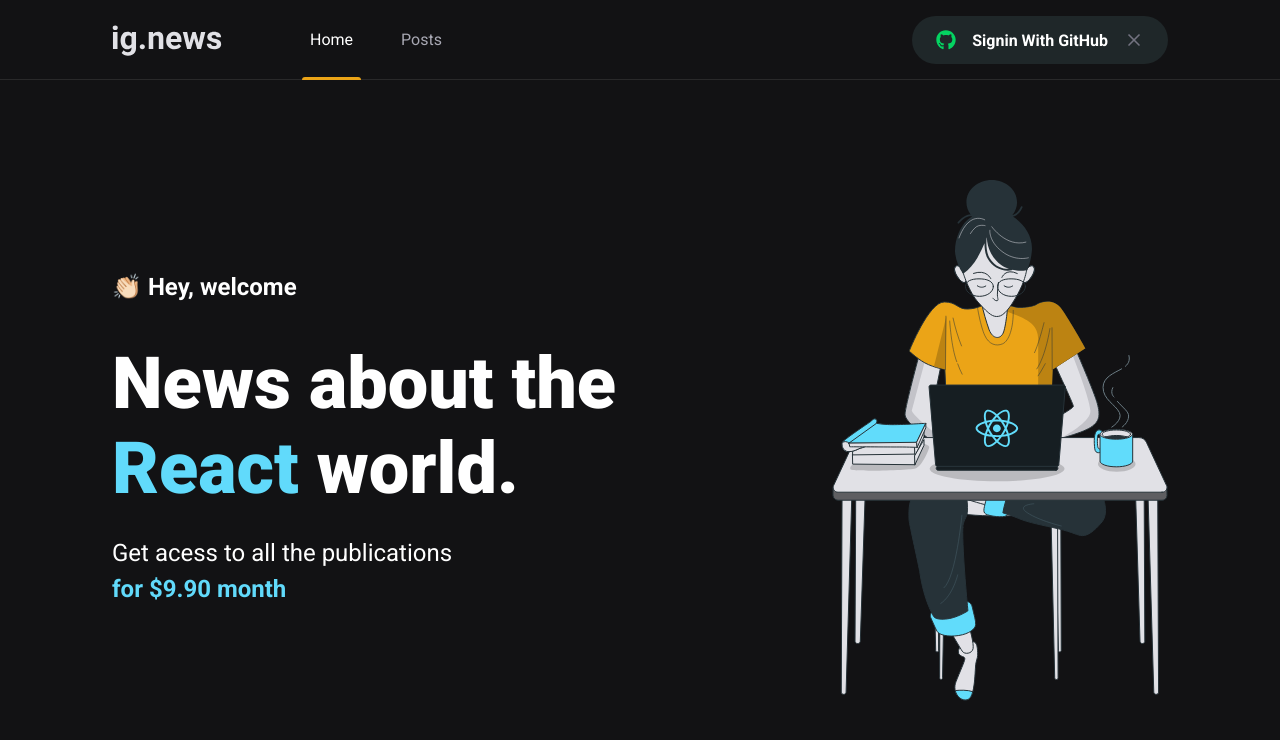
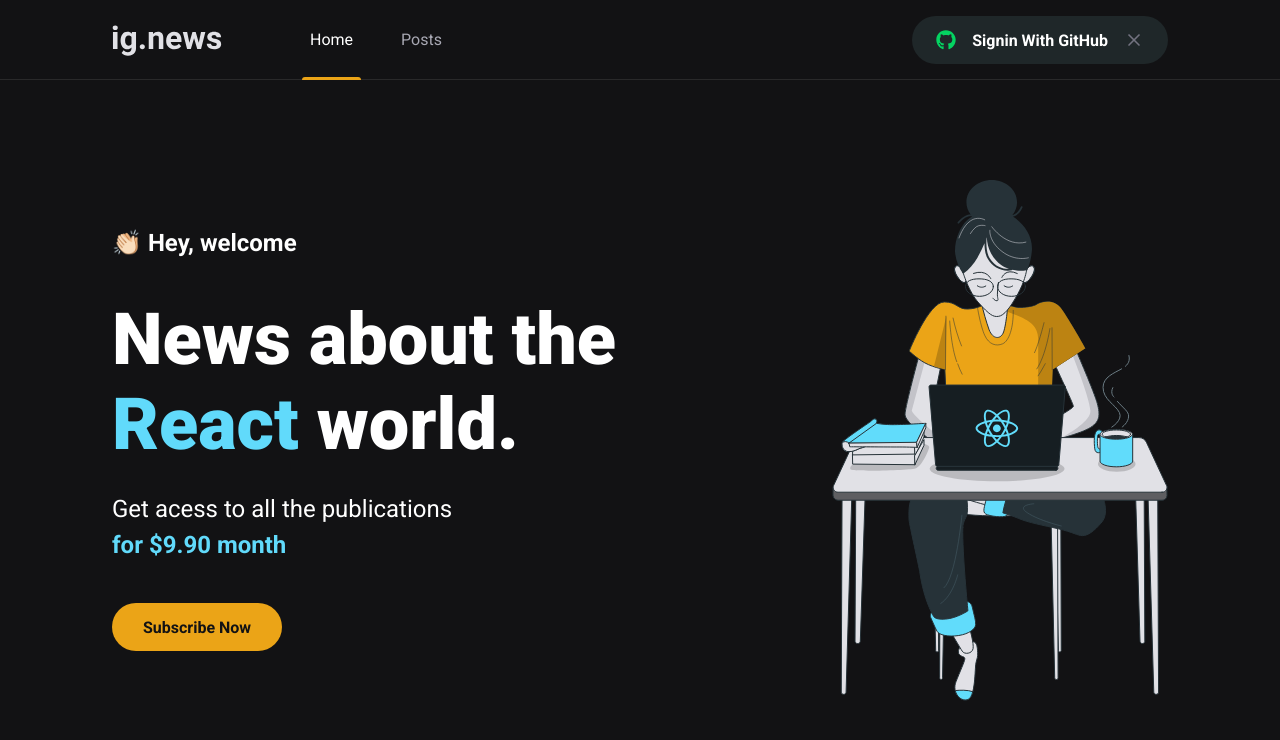
Before and after one commit to Stealty/ignews, a Next.js app: page / in a window 1280 px wide. Shown: the top 740 px of the page. Built offline with nearby package versions, Linux system fonts and the light colour scheme.

Commit message:
Component: SubscribeButton

```diff
--- /dev/null
+++ b/src/components/SubscribeButton/index.tsx
@@ -0,0 +1,9 @@
+import styles from "./styles.module.scss";
+
+export function SubscribeButton() {
+  return (
+    <button type="button" className={styles.SubscribeButton}>
+      Subscribe Now
+    </button>
+  );
+}
--- /dev/null
+++ b/src/components/SubscribeButton/styles.module.scss
@@ -0,0 +1,19 @@
+.SubscribeButton {
+  height: 3rem;
+  width: 170px;
+  border: 0;
+  border-radius: 2rem;
+  background: var(--yellow-500);
+  color: var(--gray-900);
+  font-weight: bold;
+
+  display: flex;
+  align-items: center;
+  justify-content: center;
+
+  transition: filter 0.2s;
+
+  &:hover {
+    filter: brightness(0.8);
+  }
+}
--- a/src/pages/home.module.scss
+++ b/src/pages/home.module.scss
@@ -33,10 +33,13 @@
     font-size: 1.5rem;
     line-height: 2.25rem;
     margin-top: 1.5rem;
-
     span {
       color: var(--cyan-500);
       font-weight: bold;
     }
   }
+
+  button {
+    margin-top: 2.5rem;
+  }
 }
--- a/src/pages/index.tsx
+++ b/src/pages/index.tsx
@@ -1,4 +1,5 @@
 import Head from "next/head";
+import { SubscribeButton } from "../components/SubscribeButton";
 import styles from "./home.module.scss";
 
 export default function Home() {
@@ -18,6 +19,7 @@ export default function Home() {
             Get acess to all the publications <br />
             <span>for $9.90 month</span>
           </p>
+          <SubscribeButton />
         </section>
         <img src="./images/avatar.svg" alt="Girl Codding" />
       </main>
```
